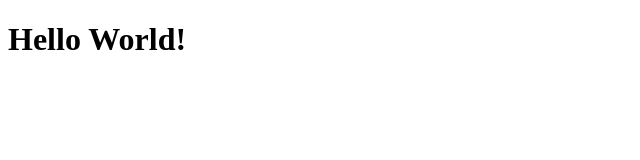
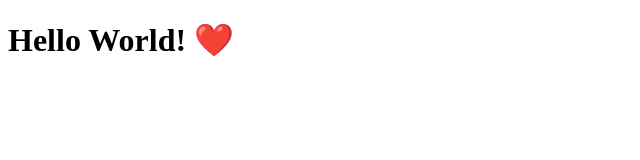
Before and after one commit to evans-costa/clone-tabnews, a Next.js app: page / in a window 1280 px wide. Shown: the top 160 px of the page, without its empty margins (0-640 px from the left). Built offline with nearby package versions, Linux system fonts and the light colour scheme.

Commit message:
Change phrase of index.js

```diff
--- a/pages/index.js
+++ b/pages/index.js
@@ -1,5 +1,5 @@
 function Home() {
-	return <h1>Hello World!</h1>
+	return <h1>Hello World! ❤️</h1>
 }
 
 export default Home;
```
